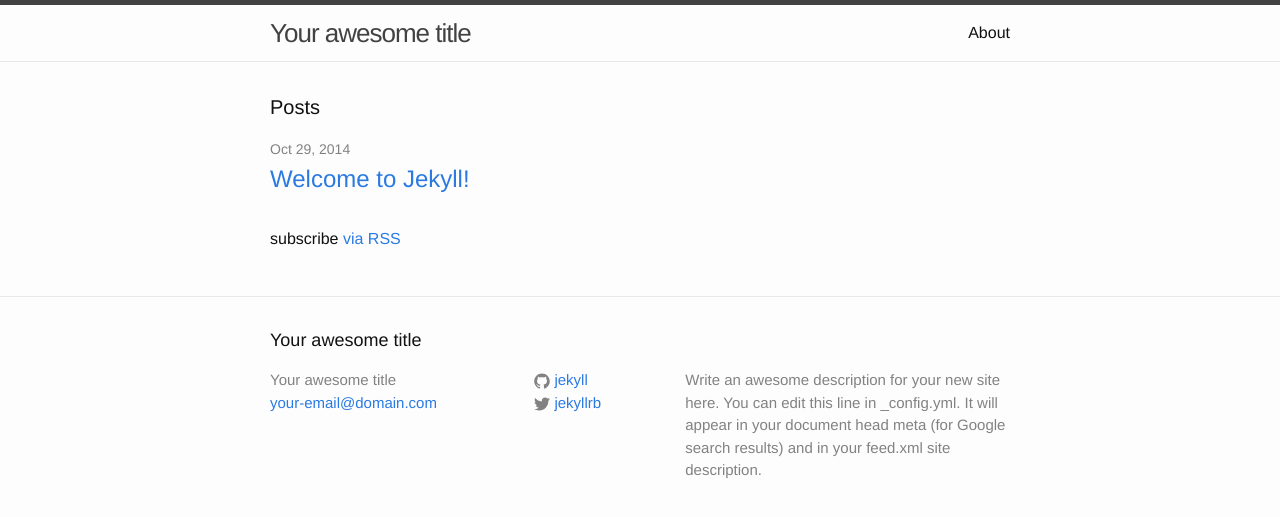
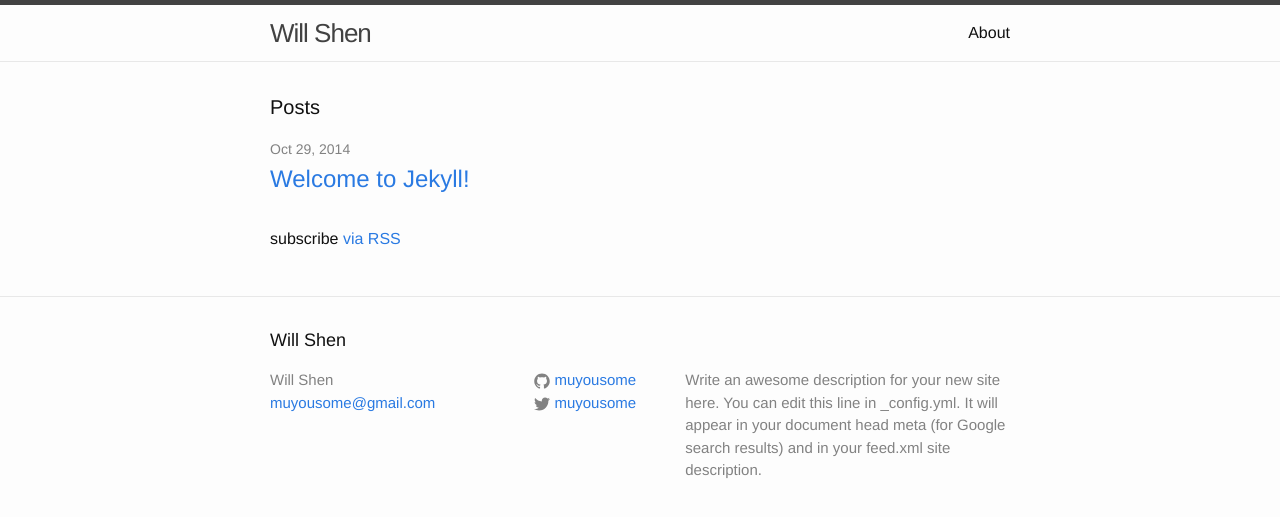
Before and after one commit to MuyouSome/muyousome.github.io, a Jekyll site: the page built from index.html, in a window 1280 px wide. Shown: the top 517 px of the page. Built offline with Jekyll 4.4.1, drawn with Linux system fonts in a browser that asks for light colours.

Commit message:
modifiled _config.yml

```diff
--- a/_config.yml
+++ b/_config.yml
@@ -1,14 +1,14 @@
 # Site settings
-title: Your awesome title
-email: your-email@domain.com
+title: Will Shen
+email: muyousome@gmail.com
 description: > # this means to ignore newlines until "baseurl:"
   Write an awesome description for your new site here. You can edit this
   line in _config.yml. It will appear in your document head meta (for
   Google search results) and in your feed.xml site description.
 baseurl: "" # the subpath of your site, e.g. /blog/
 url: "http://yourdomain.com" # the base hostname & protocol for your site
-twitter_username: jekyllrb
-github_username:  jekyll
+twitter_username: muyousome
+github_username:  muyousome
 
 # Build settings
 markdown: kramdown
```
